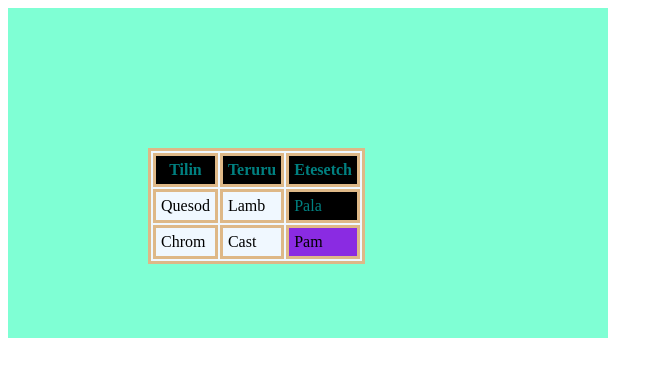
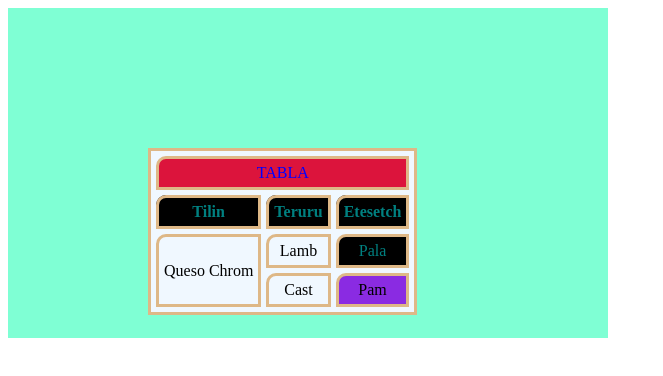
Before and after one commit to Maxgelo/Tablas, a plain HTML site: page index.html in a window 1280 px wide. Shown: the whole page, without its empty margins (0-663 px from the left). Drawn offline with Linux system fonts and the light colour scheme.

Commit message:
salamaleco

```diff
--- a/css/miChamba.css
+++ b/css/miChamba.css
@@ -1,15 +1,20 @@
-td {
+td, th{
     border: 3px solid navy;
+    border-top-left-radius: 10px;
 }
 table, td, tr, th {
     border: 3px solid burlywood;
 }
 td, th {
     padding: 5px;
+    text-align: center;
 }
 table {
     background-color:aliceblue;
     margin: 90px;
+    border-spacing: 5px;
+
+
 }
 div {
     background-color: aquamarine;
@@ -29,3 +34,8 @@ div {
     color: teal;
     background-color: black;
 }
+.colspan {
+    color: blue;
+    background-color: crimson;
+
+}
--- a/index.html
+++ b/index.html
@@ -9,18 +9,20 @@
 <body>
     <div>
         <table>
+            <tr>
+                <td class="colspan" colspan="3">TABLA</td>
+            </tr>
             <tr class="titulos">
                 <th>Tilin</th>
                 <th>Teruru</th>
                 <th>Etesetch</th>
             </tr>
             <tr>
-                <td>Queso</t>d
+                <td rowspan="2">Queso Chrom</t>
                 <td>Lamb</td>
                 <td class="Pala">Pala</td>
             </tr>
             <tr>
-                <td>Chrom</td>
                 <td>Cast</td>
                 <td class="Pam">Pam</td>
             </tr>
```
